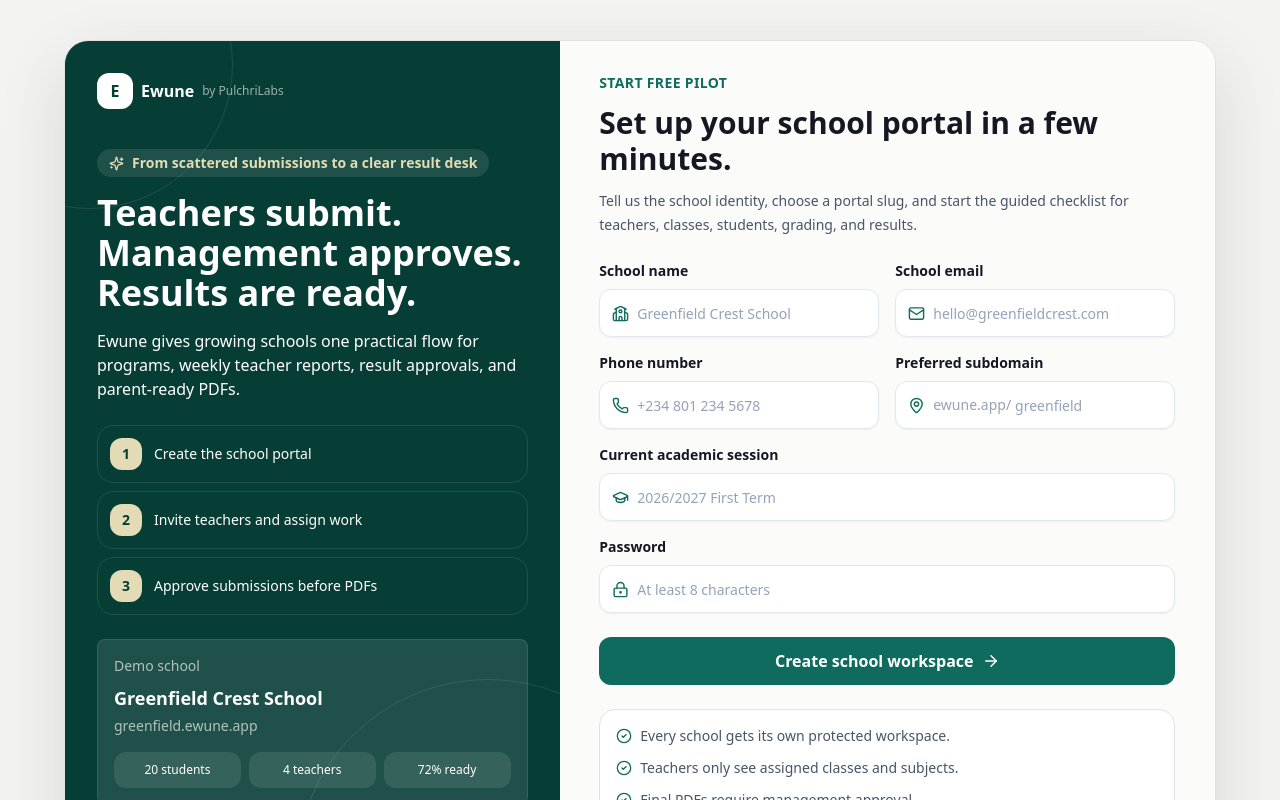
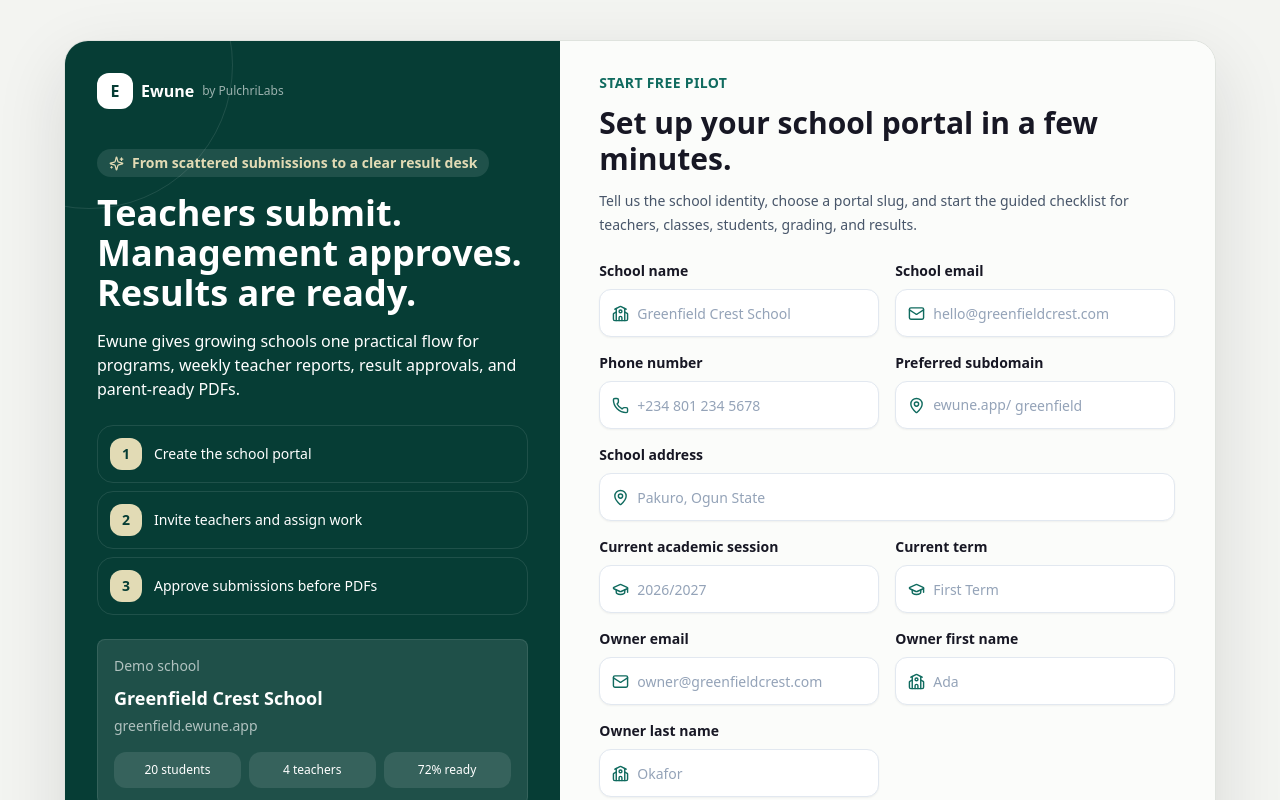
Before and after one commit to userube/result-desk-fe, a Next.js app: page /signup in a window 1280 px wide. Shown: the top 800 px of the page. Built offline with nearby package versions, Linux system fonts and the light colour scheme; no server answers.

Commit message:
Connect auth forms to API

```diff
--- a/src/components/forms/auth-card.tsx
+++ b/src/components/forms/auth-card.tsx
@@ -1,9 +1,14 @@
+"use client";
+
 import Link from "next/link";
+import { FormEvent, useState } from "react";
+import { useRouter } from "next/navigation";
 import { ArrowRight, CheckCircle2, GraduationCap, LockKeyhole, Mail, MapPin, Phone, School, ShieldCheck, Sparkles } from "lucide-react";
 import { Button } from "@/components/ui/button";
 import { Card, CardContent } from "@/components/ui/card";
 import { Input } from "@/components/ui/input";
 import { Label } from "@/components/ui/label";
+import { apiPost, AuthResponse, LoginPayload, SignupPayload, storeAuthTokens } from "@/lib/api";
 
 type AuthMode = "login" | "signup" | "invite" | "forgot" | "reset";
 
@@ -57,11 +62,61 @@
 };
 
 export function AuthCard({ mode }: { title?: string; mode: AuthMode }) {
+  const router = useRouter();
   const copy = modeCopy[mode];
   const isSignup = mode === "signup";
   const isLogin = mode === "login";
   const showEmail = mode !== "reset";
   const showPassword = mode !== "forgot";
+  const [isSubmitting, setIsSubmitting] = useState(false);
+  const [error, setError] = useState("");
+
+  async function handleSubmit(event: FormEvent<HTMLFormElement>) {
+    event.preventDefault();
+    setError("");
+    setIsSubmitting(true);
+
+    const form = new FormData(event.currentTarget);
+
+    try {
+      if (isSignup) {
+        const payload: SignupPayload = {
+          schoolName: getFormValue(form, "schoolName"),
+          schoolEmail: getFormValue(form, "schoolEmail"),
+          phone: getFormValue(form, "phone"),
+          address: getFormValue(form, "address"),
+          preferredSubdomain: getFormValue(form, "preferredSubdomain"),
+          currentAcademicSession: getFormValue(form, "currentAcademicSession"),
+          currentTerm: getFormValue(form, "currentTerm"),
+          ownerEmail: getFormValue(form, "ownerEmail"),
+          firstName: getFormValue(form, "firstName"),
+          lastName: getFormValue(form, "lastName"),
+          password: getFormValue(form, "password")
+        };
+        const tokens = await apiPost<AuthResponse, SignupPayload>("/auth/signup", payload);
+        storeAuthTokens(tokens);
+        router.push("/app/setup");
+        return;
+      }
+
+      if (isLogin) {
+        const payload: LoginPayload = {
+          email: getFormValue(form, "email"),
+          password: getFormValue(form, "password")
+        };
+        const tokens = await apiPost<AuthResponse, LoginPayload>("/auth/login", payload);
+        storeAuthTokens(tokens);
+        router.push("/app/dashboard");
+        return;
+      }
+
+      router.push(copy.href);
+    } catch (err) {
+      setError(err instanceof Error ? err.message : "Something went wrong. Please try again.");
+    } finally {
+      setIsSubmitting(false);
+    }
+  }
 
   return (
     <main className="flex min-h-screen items-center justify-center bg-[#f3f4f1] px-4 py-8 text-brand-text sm:py-10 md:px-8">
@@ -125,25 +180,35 @@
               <p className="mt-3 max-w-xl text-sm leading-6 text-slate-600">{copy.copy}</p>
             </div>
 
-            <form className="grid gap-4">
+            <form className="grid gap-4" onSubmit={handleSubmit}>
               {isSignup && (
                 <div className="grid gap-4 sm:grid-cols-2">
-                  <Field icon={School} label="School name" placeholder="Greenfield Crest School" />
-                  <Field icon={Mail} label="School email" placeholder="hello@greenfieldcrest.com" type="email" />
-                  <Field icon={Phone} label="Phone number" placeholder="+234 801 234 5678" />
-                  <Field icon={MapPin} label="Preferred subdomain" prefix="ewune.app/" placeholder="greenfield" />
+                  <Field icon={School} label="School name" name="schoolName" placeholder="Greenfield Crest School" required />
+                  <Field icon={Mail} label="School email" name="schoolEmail" placeholder="hello@greenfieldcrest.com" type="email" required />
+                  <Field icon={Phone} label="Phone number" name="phone" placeholder="+234 801 234 5678" required />
+                  <Field icon={MapPin} label="Preferred subdomain" name="preferredSubdomain" prefix="ewune.app/" placeholder="greenfield" required />
                   <div className="sm:col-span-2">
-                    <Field icon={GraduationCap} label="Current academic session" placeholder="2026/2027 First Term" />
+                    <Field icon={MapPin} label="School address" name="address" placeholder="Pakuro, Ogun State" required />
+                  </div>
+                  <Field icon={GraduationCap} label="Current academic session" name="currentAcademicSession" placeholder="2026/2027" required />
+                  <Field icon={GraduationCap} label="Current term" name="currentTerm" placeholder="First Term" required />
+                  <Field icon={Mail} label="Owner email" name="ownerEmail" placeholder="owner@greenfieldcrest.com" type="email" required />
+                  <Field icon={School} label="Owner first name" name="firstName" placeholder="Ada" required />
+                  <Field icon={School} label="Owner last name" name="lastName" placeholder="Okafor" required />
+                  <div className="sm:col-span-2">
+                    <Field icon={LockKeyhole} label="Password" name="password" placeholder="At least 8 characters" type="password" required />
                   </div>
                 </div>
               )}
 
-              {showEmail && !isSignup && <Field icon={Mail} label="Email address" placeholder={isLogin ? "admin@greenfieldcrest.com" : "teacher@greenfieldcrest.com"} type="email" />}
-              {showPassword && <Field icon={LockKeyhole} label={mode === "reset" ? "New password" : "Password"} placeholder="At least 8 characters" type="password" />}
-              {mode === "reset" && <Field icon={ShieldCheck} label="Confirm password" placeholder="Repeat new password" type="password" />}
+              {showEmail && !isSignup && <Field icon={Mail} label="Email address" name="email" placeholder={isLogin ? "owner@greenfieldcrest.test" : "teacher@greenfieldcrest.com"} type="email" required />}
+              {showPassword && !isSignup && <Field icon={LockKeyhole} label={mode === "reset" ? "New password" : "Password"} name="password" placeholder="At least 8 characters" type="password" required />}
+              {mode === "reset" && <Field icon={ShieldCheck} label="Confirm password" name="confirmPassword" placeholder="Repeat new password" type="password" required />}
 
-              <Button asChild className="mt-2 h-12 rounded-xl text-base">
-                <Link href={copy.href}>{copy.cta} <ArrowRight size={18} /></Link>
+              {error && <p className="rounded-xl border border-red-200 bg-red-50 p-3 text-sm font-medium text-red-700">{error}</p>}
+
+              <Button className="mt-2 h-12 rounded-xl text-base" disabled={isSubmitting} type="submit">
+                {isSubmitting ? "Please wait..." : copy.cta} {!isSubmitting && <ArrowRight size={18} />}
               </Button>
             </form>
 
@@ -173,15 +238,19 @@
 function Field({
   icon: Icon,
   label,
+  name,
   placeholder,
   prefix,
-  type = "text"
+  type = "text",
+  required = false
 }: {
   icon: typeof School;
   label: string;
+  name: string;
   placeholder: string;
   prefix?: string;
   type?: string;
+  required?: boolean;
 }) {
   return (
     <div className="grid gap-2">
@@ -191,10 +260,17 @@
         {prefix && <span className="mr-1 text-sm text-slate-400">{prefix}</span>}
         <Input
           className="h-10 border-0 bg-transparent px-0 shadow-none focus:border-0 focus:ring-0"
+          name={name}
           placeholder={placeholder}
+          required={required}
           type={type}
         />
       </div>
     </div>
   );
 }
+
+function getFormValue(form: FormData, key: string) {
+  const value = form.get(key);
+  return typeof value === "string" ? value.trim() : "";
+}
--- /dev/null
+++ b/src/lib/api.ts
@@ -0,0 +1,47 @@
+export const API_BASE_URL = process.env.NEXT_PUBLIC_API_BASE_URL ?? "http://localhost:3001";
+
+export type AuthResponse = {
+  accessToken: string;
+  refreshToken: string;
+};
+
+export type SignupPayload = {
+  schoolName: string;
+  schoolEmail: string;
+  phone: string;
+  address: string;
+  preferredSubdomain: string;
+  currentAcademicSession: string;
+  currentTerm: string;
+  ownerEmail: string;
+  firstName: string;
+  lastName: string;
+  password: string;
+};
+
+export type LoginPayload = {
+  email: string;
+  password: string;
+};
+
+export async function apiPost<TResponse, TPayload>(path: string, payload: TPayload): Promise<TResponse> {
+  const response = await fetch(`${API_BASE_URL}${path}`, {
+    method: "POST",
+    headers: { "Content-Type": "application/json" },
+    body: JSON.stringify(payload)
+  });
+
+  const data = await response.json().catch(() => null);
+
+  if (!response.ok) {
+    const message = Array.isArray(data?.message) ? data.message.join(", ") : data?.message;
+    throw new Error(message || "Request failed. Please try again.");
+  }
+
+  return data as TResponse;
+}
+
+export function storeAuthTokens(tokens: AuthResponse) {
+  window.localStorage.setItem("ewune_access_token", tokens.accessToken);
+  window.localStorage.setItem("ewune_refresh_token", tokens.refreshToken);
+}
```
